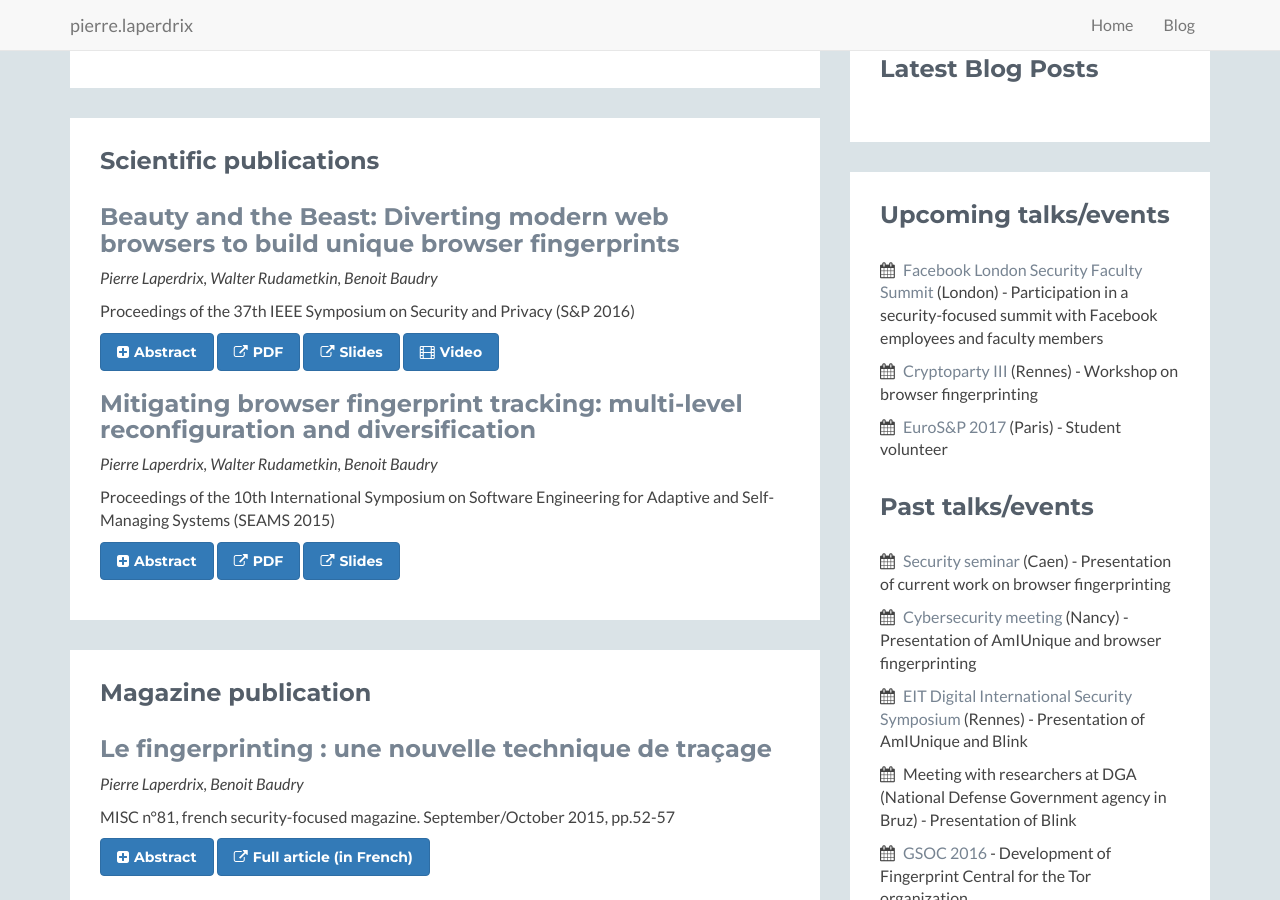
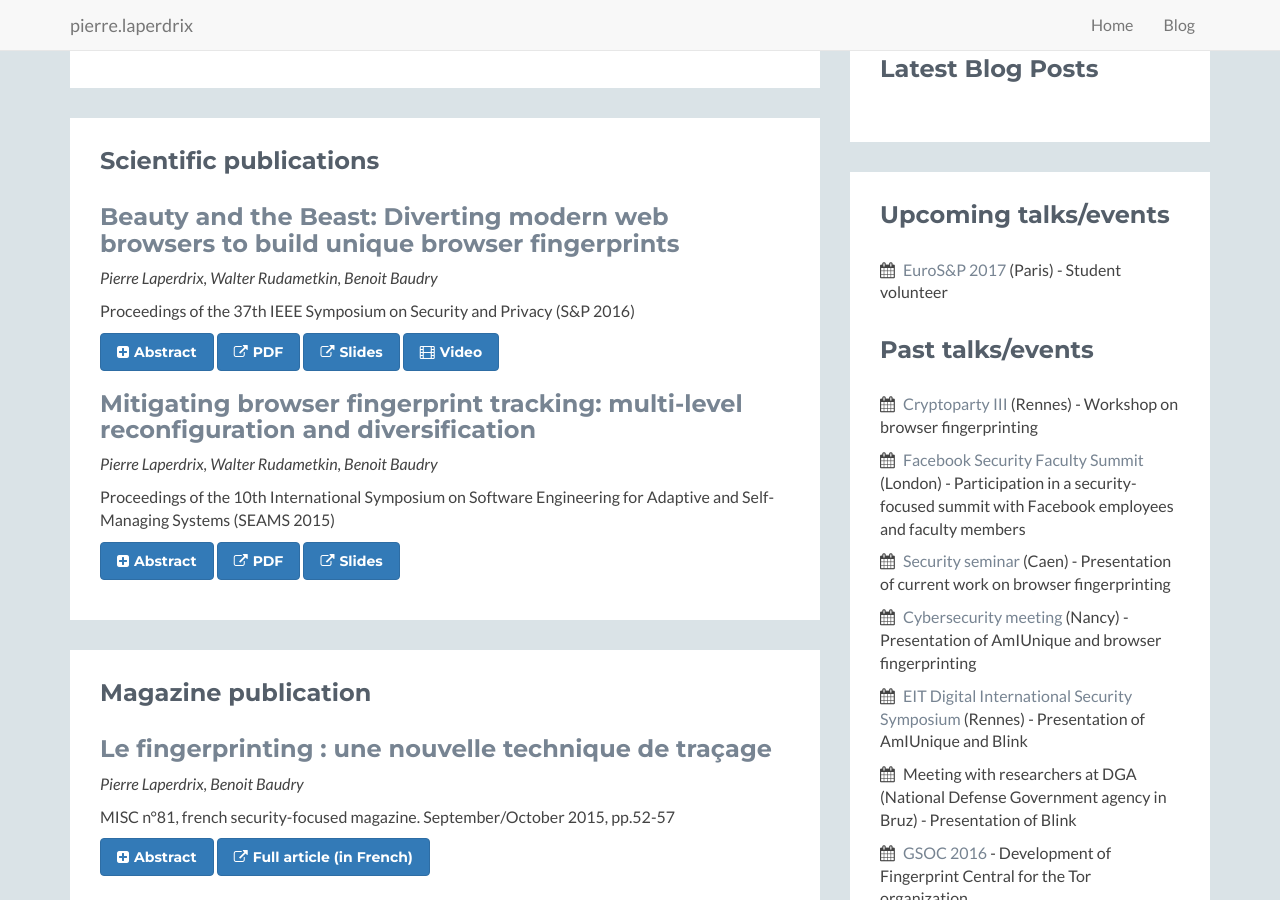
Before and after one commit to plaperdr/plaperdr.github.io, a Jekyll site: the page built from index.html, in a window 1280 px wide and 900 px high, scrolled down 517 px. Built offline with Jekyll 4.4.1, drawn with Linux system fonts in a browser that asks for light colours.

Commit message:
Updating site

```diff
--- a/index.html
+++ b/index.html
@@ -472,8 +472,6 @@ layout: home
                     <h2 class="heading">Upcoming talks/events</h2>
                     <div class="content">
                         <ul class="list-unstyled">
-                            <li><i class="fa fa-calendar"></i> <a target="_blank" href="https://fblondonsecurityfacultysummit.splashthat.com/">Facebook London Security Faculty Summit</a> (London) - Participation in a security-focused summit with Facebook employees and faculty members</li>
-                            <li><i class="fa fa-calendar"></i> <a target="_blank" href="https://biblio.insa-rennes.fr/crypto/">Cryptoparty III</a> (Rennes) - Workshop on browser fingerprinting</li>
                             <li><i class="fa fa-calendar"></i> <a target="_blank" href="http://www.ieee-security.org/TC/EuroSP2017/">EuroS&P 2017</a> (Paris) - Student volunteer</li>
                         </ul>
                     </div><!--//content-->
@@ -481,6 +479,8 @@ layout: home
                     <h2 class="heading">Past talks/events</h2>
                     <div class="content">
                         <ul class="list-unstyled">
+                        <li><i class="fa fa-calendar"></i> <a target="_blank" href="https://biblio.insa-rennes.fr/crypto/">Cryptoparty III</a> (Rennes) - Workshop on browser fingerprinting</li>
+                        <li><i class="fa fa-calendar"></i> <a target="_blank" href="https://fblondonsecurityfacultysummit.splashthat.com/">Facebook Security Faculty Summit</a> (London) - Participation in a security-focused summit with Facebook employees and faculty members</li>
                         <li><i class="fa fa-calendar"></i> <a target="_blank" href="https://barbierm01.users.greyc.fr/seminaire_crypto/seminaire.html">Security seminar</a> (Caen) - Presentation of current work on browser fingerprinting</li>
                         <li><i class="fa fa-calendar"></i> <a target="_blank" href="https://www.inria.fr/en/centre/nancy/innovation/rii-2016/presentation">Cybersecurity meeting</a> (Nancy) - Presentation of AmIUnique and browser fingerprinting</li>
                         <li><i class="fa fa-calendar"></i> <a target="_blank" href="https://www.eitdigital.eu/international-symposium/">EIT Digital International Security Symposium</a> (Rennes) - Presentation of AmIUnique and Blink</li>
```
